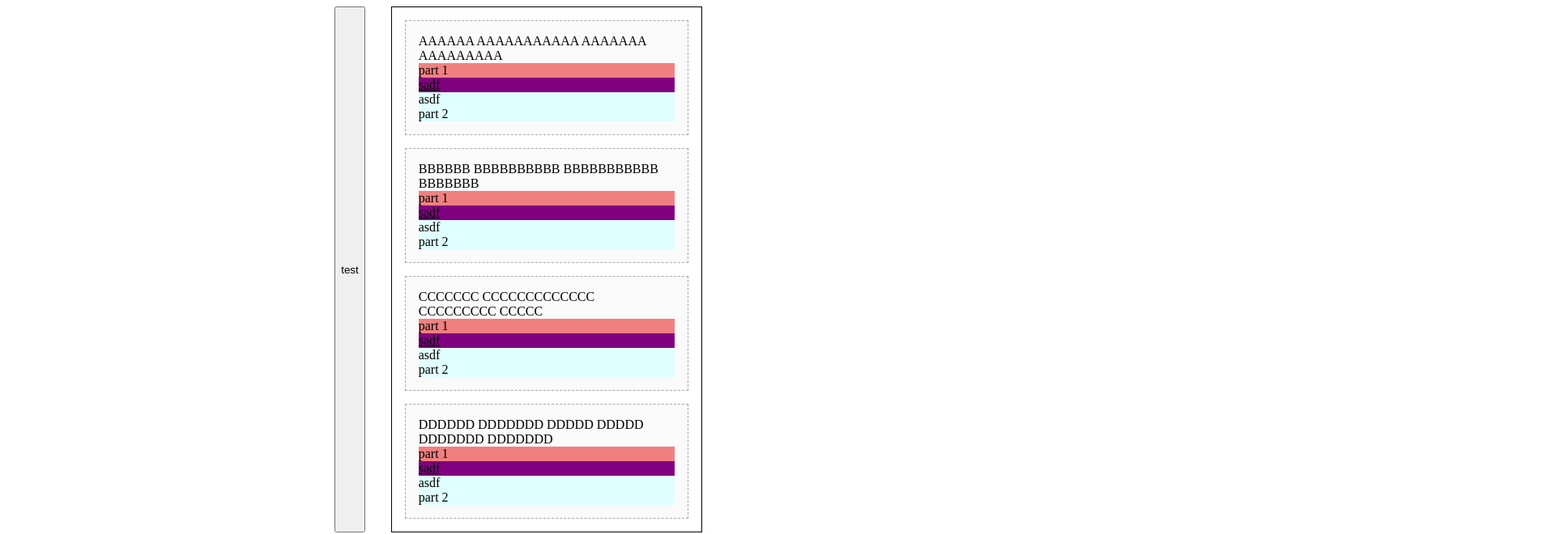
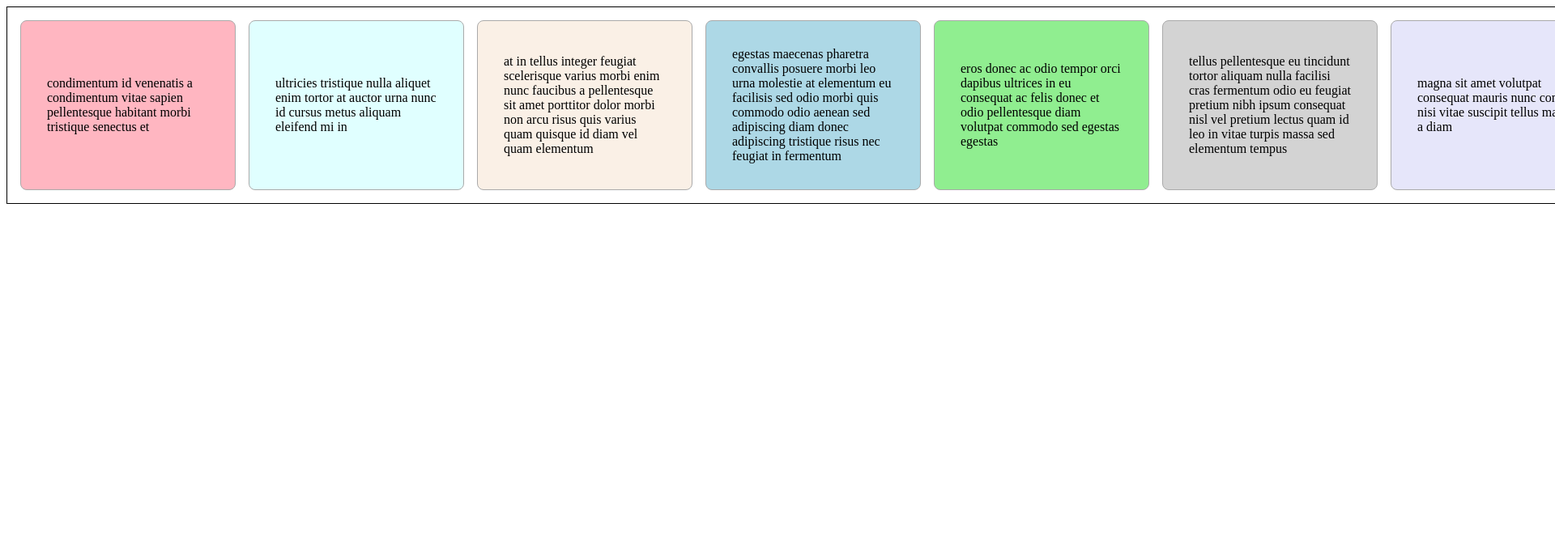
Before and after one commit to keyonvdelzen/drag_and_drop, a Vue app: page / in a window 1280 px wide. Shown: the top 660 px of the page at 81% size, 1920 px wide, since content can reach past the window. Built offline with nearby package versions, Linux system fonts and the light colour scheme.

Commit message:
Component clean up

```diff
--- a/src/App.vue
+++ b/src/App.vue
@@ -1,26 +1,25 @@
 <template>
   <div class="lists-container">
-    <button @click="testLog()">test</button>
     <drag-component
       :elements="items"
-      @elements-changed="updateItems"
-      :dragDelay="50"
+      @elements-changed="handleElementsChanged"
+      :dragDelay="150"
       dragContainerId="drag-container"
-      dragItemClass="drag-item"
-      preDragItemClass="pre-drag"
+      dragElementClass="drag-element"
+      preDragElementClass="pre-drag"
+      :animateDragElement="true"
+      :animateDropPreview="true"
     >
       <div class="drag-container" id="drag-container">
-        <div v-for="item in items" :key="item.id" class="drag-item">
+        <div
+          v-for="item in items"
+          :key="item.id"
+          @click.prevent="handleElementClick"
+          class="drag-element"
+          :style="`background-color: ${item.color}`"
+        >
           <div class="content">
             <div class="text">{{ item.text }}</div>
-            <div class="footer">
-              <div>
-                part 1
-                <div style="text-decoration: underline">sadf</div>
-                <div>asdf</div>
-              </div>
-              <div>part 2</div>
-            </div>
           </div>
         </div>
       </div>
@@ -41,27 +40,51 @@ export default {
       items: [
         {
           id: 0,
-          text: "AAAAAA AAAAAAAAAAA AAAAAAA AAAAAAAAA",
-          order: 0,
-          clone: false,
+          text: "condimentum id venenatis a condimentum vitae sapien pellentesque habitant morbi tristique senectus et",
+          order: 1,
+          color: "lightpink",
         },
         {
           id: 1,
-          text: "BBBBBB BBBBBBBBBB BBBBBBBBBBB BBBBBBB",
-          order: 1,
-          clone: false,
+          text: "ultricies tristique nulla aliquet enim tortor at auctor urna nunc id cursus metus aliquam eleifend mi in",
+          order: 0,
+          color: "lightcyan",
         },
         {
           id: 2,
-          text: "CCCCCCC CCCCCCCCCCCCC CCCCCCCCC CCCCC",
-          order: 2,
-          clone: false,
+          text: "at in tellus integer feugiat scelerisque varius morbi enim nunc faucibus a pellentesque sit amet porttitor dolor morbi non arcu risus quis varius quam quisque id diam vel quam elementum",
+          order: 3,
+          color: "linen",
         },
         {
           id: 3,
-          text: "DDDDDD DDDDDDD DDDDD DDDDD DDDDDDD DDDDDDD",
-          order: 3,
-          clone: false,
+          text: "egestas maecenas pharetra convallis posuere morbi leo urna molestie at elementum eu facilisis sed odio morbi quis commodo odio aenean sed adipiscing diam donec adipiscing tristique risus nec feugiat in fermentum",
+          order: 2,
+          color: "lightblue",
+        },
+        {
+          id: 4,
+          text: "eros donec ac odio tempor orci dapibus ultrices in  eu consequat ac felis donec et odio pellentesque diam volutpat commodo sed egestas egestas",
+          order: 4,
+          color: "lightgreen",
+        },
+        {
+          id: 5,
+          text: "tellus pellentesque eu tincidunt tortor aliquam nulla facilisi cras fermentum odio eu feugiat pretium nibh ipsum consequat nisl vel pretium lectus quam id leo in vitae turpis massa sed elementum tempus",
+          order: 6,
+          color: "lightgray",
+        },
+        {
+          id: 6,
+          text: "magna sit amet volutpat consequat mauris nunc congue nisi vitae suscipit tellus mauris a diam",
+          order: 5,
+          color: "lavender",
+        },
+        {
+          id: 7,
+          text: "mi tempus imperdiet nulla malesuada pellentesque cum sociis natoque penatibus et magnis dis parturient montes nascetur ridiculus mus mauris vitae ultricies leo integer malesuada nunc vel risus commodo",
+          order: 7,
+          color: "lemonchiffon",
         },
       ],
     };
@@ -78,13 +101,16 @@ export default {
     // },
   },
   methods: {
-    testLog() {
-      console.table(this.items, "text");
+    handleElementsChanged(data) {
+      this.items = data.newElementsArray;
+
+      // console.table(data.oldElementsArray);
+      // console.table(data.newElementsArray);
     },
-    updateItems(newValue) {
-      // console.table(newValue, "text");
-      this.items = newValue;
-      // console.table(this.items, "text");
+    handleElementClick() {
+      // Do stuff when user clicks on element without dragging it
+      // ...
+      console.log("clicked not dragged");
     },
   },
 };
@@ -96,41 +122,33 @@ $light-gray: #fafafa;
 
 .lists-container {
   display: flex;
-  justify-content: center;
   gap: 32px;
 
   .drag-container {
     display: flex;
-    flex-direction: column;
-    max-width: 350px;
+    flex-direction: row;
+    justify-content: flex-start;
     padding: 16px;
     border: 1px solid black;
 
-    .drag-item {
+    .drag-element {
       display: flex;
       align-items: center;
-      border: 1px dashed $gray;
-      padding: 16px;
-      transition: opacity 0.1s ease-in;
+      width: 200px;
+      border: 1px solid $gray;
+      border-radius: 8px;
+      padding: 32px;
+      transition: opacity 0.05s ease-in;
       background-color: $light-gray;
       user-select: none;
+
+      // &.dragging {
+      //   // Customize drag element clone styling...
+      // }
 
       .handle {
         background-color: hotpink;
         margin-right: 8px;
-      }
-
-      .footer {
-        :first-child {
-          background-color: lightcoral;
-
-          :first-child {
-            background-color: purple;
-          }
-        }
-        :last-child {
-          background-color: lightcyan;
-        }
       }
 
       &:hover {
@@ -142,9 +160,13 @@ $light-gray: #fafafa;
       }
 
       &:not(:last-child) {
-        margin-bottom: 16px;
+        margin-right: 16px;
       }
     }
+
+    // .element-drop-preview {
+    //   // Customize drop preview styling...
+    // }
   }
 }
 </style>
--- a/src/components/DragComponent.vue
+++ b/src/components/DragComponent.vue
@@ -15,12 +15,12 @@ export default {
       required: false,
       default: "drag-container",
     },
-    dragItemClass: {
+    dragElementClass: {
       type: String,
       required: false,
-      default: "drag-item",
+      default: "drag-element",
     },
-    preDragItemClass: {
+    preDragElementClass: {
       type: String,
       required: false,
       default: "pre-drag",
@@ -28,79 +28,90 @@ export default {
     dragDelay: {
       type: Number,
       required: false,
-      default: 50,
+      default: 150,
+    },
+    animateDropPreview: {
+      type: Boolean,
+      required: false,
+      default: false,
+    },
+    animateDragElement: {
+      type: Boolean,
+      required: false,
+      default: false,
     },
   },
   data() {
     return {
       dragging: false,
       dropped: false,
-      elementKey: null,
+      elementId: null,
       elementClone: null,
+      oldIndex: null,
+      newIndex: null,
       cursorX: null,
       cursorY: null,
       cursorMovedX: 0,
-      cursorMovedY: null,
+      cursorMovedY: 0,
       cursorMovedInitialized: false,
-      hiddenElementDisplay: null,
-      oldIndex: null,
-      newIndex: null,
+      hiddenElementDisplayValue: null,
     };
   },
   mounted() {
-    this.initializeElements();
+    this.initialize();
   },
   methods: {
-    updateElementValue(newValue) {
-      if (Array.isArray(newValue)) {
-        this.$emit("elements-changed", newValue);
-      }
-    },
-    initializeElements() {
-      // Set id on container
+    initialize() {
+      // Get all direct child elements of element with containerId
       let domElements = document.querySelectorAll(
         `#${this.dragContainerId} > *`
       );
-      let elements = this.elements;
 
+      let uniqueId = 0;
+
+      // Set unique ids on child elements and bind event listeners
       for (let i = 0; i < domElements.length; i++) {
         let element = domElements[i];
-        let item = elements[i];
 
-        // Set id on elements
-        element.id = `drag-element-${item.id}`;
+        // Set unique id on element (if element has no id yet)
+        if (element.id.length === 0) {
+          element.id = `drag-element-${uniqueId}`;
+          uniqueId++;
+        }
 
-        // Set event listeners
+        // Bind event listeners
         element.addEventListener("mousedown", (e) => {
           if (e.which === 1) {
-            this.handleOnClickElement(item.id, item.id);
+            this.handleOnClick(element.id);
           }
         });
         element.addEventListener("mouseenter", () => {
-          this.setElementDropPreview(item.id);
+          this.setElementDropPreview(element.id);
         });
       }
+
+      uniqueId = 0;
     },
-    handleOnClickElement(elementKey) {
+    handleOnClick(elementId) {
       // Create elementClone
-      let element = this.getElementByKey(elementKey);
+      let element = this.getElementById(elementId);
       let elementIndex = [].indexOf.call(element.parentNode.children, element);
       let elementClone = this.createElementClone(element);
 
+      // Call drop listener handler
+      this.handleDropListener(elementId);
+
       // Store data
-      this.elementKey = elementKey;
+      this.elementId = elementId;
       this.oldIndex = elementIndex;
       this.elementClone = elementClone;
 
       // Configure element and elementClone
       let elementData = this.configureElementAndClone(element, elementClone);
 
-      // Set handle drop listener
-      this.handleDropListener(elementKey);
-
-      // Enter dragging state after set amount of time (dragDelay prop)
+      // Enter dragging state after x amount of time (customizable)
       setTimeout(() => {
-        this.handleOnHoldElement(
+        this.handleOnHold(
           element,
           elementClone,
           elementData.elementWidth,
@@ -108,13 +119,13 @@ export default {
         );
       }, this.dragDelay);
     },
-    handleOnHoldElement(element, elementClone, elementWidth, elementHeight) {
+    handleOnHold(element, elementClone, elementWidth, elementHeight) {
       // Remove pre-drag class from element
-      element.classList.remove(`${this.preDragItemClass}`);
+      element.classList.remove(`${this.preDragElementClass}`);
 
       // Enter dragging state if user didn't drop item
       if (!this.dropped) {
-        // Replace element with elementClone
+        // Insert elementClone
         let parentElement = element.parentNode;
         let elementIndexInParentContainer = Array.prototype.indexOf.call(
           parentElement.children,
@@ -125,20 +136,26 @@ export default {
           parentElement.children[elementIndexInParentContainer]
         );
 
-        // Handle drag class/styling
+        // Copy element styling to elementClone
         this.copyElementStylingToCloneDeep(element, elementClone);
+
+        // Set dragging class on elementClone
         elementClone.classList.add("dragging");
 
-        // Set move listener to position element clone at cursor position
-        this.handleMoveListener(elementClone, elementWidth, elementHeight);
+        if (this.animateDragElement) {
+          elementClone.classList.add("animated");
+        }
 
         // Set dragging true
         this.dragging = true;
 
+        // Bind move listener to position element clone at cursor position
+        this.handleMoveListener(elementClone, elementWidth, elementHeight);
+
         // Hide original element
         this.hideElement(element);
       } else {
-        // Reset dropped status if user only clicked the element
+        // Reset dropped status if user dropped the element before entering dragging state
         this.dropped = false;
       }
     },
@@ -157,10 +174,10 @@ export default {
         }
       });
     },
-    handleDropListener(elementKey) {
+    handleDropListener(elementId) {
       let self = this;
       document.addEventListener("mouseup", function mouseUpHandler() {
-        self.dropElement(elementKey);
+        self.dropElement(elementId);
         this.removeEventListener("mouseup", mouseUpHandler);
       });
     },
@@ -196,9 +213,9 @@ export default {
       elementClone.style.visibility = "visible";
       elementClone.style.position = "absolute";
     },
-    setElementDropPreview(hoverElementKey) {
+    setElementDropPreview(hoverElementId) {
       if (this.dragging) {
-        let domElement = this.getElementByKey(this.elementKey);
+        let domElement = this.getElementById(this.elementId);
         let elementSize = this.getElementSize(domElement);
         let elementWidth = elementSize.width;
         let elementHeight = elementSize.height;
@@ -208,7 +225,7 @@ export default {
           this.cursorMovedX > elementWidth ||
           this.cursorMovedY > elementHeight
         ) {
-          let hoverDomElement = this.getElementByKey(hoverElementKey);
+          let hoverDomElement = this.getElementById(hoverElementId);
           let hoverDomParentElement = hoverDomElement.parentElement;
 
           // Set element drop preview styling
@@ -221,85 +238,26 @@ export default {
       }
     },
     setElementDropPreviewStyling(element) {
-      // TODO: Implement drop preview styling customization
-      element.style.opacity = 0.5;
-      element.classList.add("shaking");
-    },
-    clearElementDropPreviewStyling(element) {
-      // TODO: Implement drop preview styling customization
-      element.style.opacity = 1;
-      element.classList.remove("shaking");
-    },
-    dropElement(elementKey) {
-      let element = this.getElementByKey(elementKey);
+      element.classList.add("element-drop-preview");
 
-      // TODO: Handle items array order update
-      // BUG: ON DROPPING ELEMENT, DOM ELEMENTS DO SOME FUNKY STUFF
-      // #dev#
-
-      let elementIndex = [].indexOf.call(element.parentNode.children, element);
-      if (elementIndex > this.oldIndex) {
-        elementIndex--;
+      if (this.animateDropPreview) {
+        element.classList.add("animated");
       }
-      this.newIndex = elementIndex;
-
-      // Update array order
-      let newElementsOrderArray = [...this.elements];
-
-      let oldIndex = this.oldIndex;
-      console.log("Old index: " + oldIndex);
-      let newIndex = this.newIndex;
-      console.log("New index: " + newIndex);
-
-      // console.log(oldIndex, newIndex);
-
-      if (newIndex > oldIndex || newIndex < oldIndex) {
-        let elementToMove = newElementsOrderArray[oldIndex];
-        // console.log(elementToMove);
-        newElementsOrderArray.splice(oldIndex, 1);
-        newElementsOrderArray.splice(newIndex, 0, elementToMove);
-        console.table(this.elements);
-        console.table(newElementsOrderArray);
-      } else {
-        console.log("order did not change");
-      }
-
-      // Emit updated elements array
-      this.updateElementValue(newElementsOrderArray);
-
-      // #dev#
-
-      // Clean up
-      this.clearElementDropPreviewStyling(element);
-      this.dragging = false;
-      this.elementKey = null;
-      this.clearTrackedCursorMovement();
-      let elementClone = this.getElementByKey(elementKey, true);
-
-      if (elementClone) {
-        elementClone.remove();
-        this.elementClone = null;
-      } else {
-        // If user dropped item before it entered dragging state (time between user clicking + dragDelay prop)
-        this.dropped = true;
-      }
-
-      this.showElement(element);
     },
     showElement(element) {
-      element.style.display = this.hiddenElementDisplay;
-      this.hiddenElementDisplay = null;
+      element.style.display = this.hiddenElementDisplayValue;
+      this.hiddenElementDisplayValue = null;
     },
     hideElement(element) {
       // Get element's display property value
       let elementDisplay = window.getComputedStyle(element).display;
 
-      // Save copy of element's display property value to be able to set it back later in showElement
+      // Save copy of element's display property value to be able to set it back later in this.showElement()
       if (elementDisplay) {
-        this.hiddenElementDisplay = elementDisplay;
+        this.hiddenElementDisplayValue = elementDisplay;
       } else {
         // If not set, assume value is block
-        this.hiddenElementDisplay = "block";
+        this.hiddenElementDisplayValue = "block";
       }
 
       // Hide element
@@ -309,10 +267,11 @@ export default {
       return element.cloneNode(true);
     },
     configureElementAndClone(element, clone) {
-      element.classList.add(`${this.preDragItemClass}`);
+      // Set pre-drag class on element
+      element.classList.add(`${this.preDragElementClass}`);
+
+      // Set clone's id
       clone.id = clone.id + "-clone";
-      clone.classList.remove(this.dragItemClass);
-      clone.classList.add(`${this.dragItemClass}-clone`);
 
       // Set clone's size
       let elementPadding = this.getElementPadding(element);
@@ -323,7 +282,7 @@ export default {
       clone.style.width = elementWidth;
       clone.style.height = elementHeight;
 
-      // Return
+      // Return data
       let elementData = {
         element: element,
         elementClone: clone,
@@ -340,22 +299,22 @@ export default {
 
       // Get element's and clone's child nodes
       let elementChildNodes = document.querySelectorAll(
-        `#${this.dragContainerId} > #${this.getElementByKey(
-          this.elementKey,
+        `#${this.dragContainerId} > #${this.getElementById(
+          this.elementId,
           false,
           true
         )}  *`
       );
 
       let cloneChildNodes = document.querySelectorAll(
-        `#${this.dragContainerId} > #${this.getElementByKey(
-          this.elementKey,
+        `#${this.dragContainerId} > #${this.getElementById(
+          this.elementId,
           true,
           true
         )} *`
       );
 
-      // Copy element's children styles to clone's children
+      // Copy element's children's styling to clone's children
       for (let i = 0; i < elementChildNodes.length; i++) {
         let elementChildNode = elementChildNodes[i];
         let cloneChildNode = cloneChildNodes[i];
@@ -363,23 +322,130 @@ export default {
         let elementChildNodeStylesCssText =
           this.getElementCssText(elementChildNode);
         cloneChildNode.style.cssText = elementChildNodeStylesCssText;
+
+        // Set pointer events to none,
+        // because else the elementClone prevents the hover event of the hoverElement from being triggered
+        // TODO: find a way to set the cursor to 'dragging' when dragging
         cloneChildNode.style.pointerEvents = "none";
       }
     },
-    getElementByKey(elementKey, clone = false, string = false) {
+    trackCursorMovement(
+      oldPositionX,
+      oldPositionY,
+      newpositionX,
+      newPositionY
+    ) {
+      // Calculates cumulative cursor movement and stores it in data()
+      let cursorXDifference = 0;
+      let cursorYDifference = 0;
+
+      if (this.cursorMovedInitialized) {
+        cursorXDifference = newpositionX - oldPositionX;
+        cursorYDifference = newPositionY - oldPositionY;
+      } else {
+        this.cursorMovedInitialized = true;
+      }
+
+      this.cursorMovedX = this.cursorMovedX + Math.abs(cursorXDifference);
+      this.cursorMovedY = this.cursorMovedY + Math.abs(cursorYDifference);
+    },
+    dropElement(elementId) {
+      let element = this.getElementById(elementId);
+
+      // Get and set element index
+      let elementIndex = [].indexOf.call(element.parentNode.children, element);
+
+      if (elementIndex > this.oldIndex) {
+        elementIndex--;
+      }
+
+      this.newIndex = elementIndex;
+
+      let oldIndex = this.oldIndex;
+      let newIndex = this.newIndex;
+
+      // Update array order if oldIndex !== newIndex
+      let newElementsArray = [...this.elements];
+      if (newIndex > oldIndex || newIndex < oldIndex) {
+        let elementToMove = newElementsArray[oldIndex];
+        newElementsArray.splice(oldIndex, 1);
+        newElementsArray.splice(newIndex, 0, elementToMove);
+
+        // Emit updated elements array
+        let oldElementsArray = this.elements;
+        this.emitElementsChanged(
+          oldElementsArray,
+          newElementsArray,
+          oldIndex,
+          newIndex,
+          element
+        );
+      }
+
+      // Clean up state
+      this.cleanUpState(element, elementId);
+    },
+    emitElementsChanged(
+      oldElementsArray,
+      newElementsArray,
+      oldElementIndex,
+      newElementIndex,
+      draggedElement
+    ) {
+      this.$emit("elements-changed", {
+        oldElementsArray: oldElementsArray,
+        newElementsArray: newElementsArray,
+        oldElementIndex: oldElementIndex,
+        newElementIndex: newElementIndex,
+        draggedElement: draggedElement,
+      });
+    },
+    clearElementDropPreviewStyling(element) {
+      // TODO: Implement drop preview styling customization
+      element.style.opacity = "";
+      element.classList.remove("element-drop-preview");
+
+      if (this.animateDropPreview) {
+        element.classList.remove("animated");
+      }
+    },
+    cleanUpState(element, elementId) {
+      let elementClone = this.getElementById(elementId, true);
+
+      if (elementClone) {
+        elementClone.remove();
+      } else {
+        // If user dropped item before it entered dragging state (time between user clicking + dragDelay prop)
+        this.dropped = true;
+      }
+
+      this.clearElementDropPreviewStyling(element);
+
+      this.dragging = false;
+      this.elementId = null;
+      this.elementClone = null;
+      this.oldIndex = null;
+      this.newIndex = null;
+      this.cursorX = null;
+      this.cursorY = null;
+      this.cursorMovedX = 0;
+      this.cursorMovedY = 0;
+      this.cursorMovedInitialized = false;
+
+      this.showElement(element);
+    },
+    getElementById(elementId, clone = false, string = false) {
       if (clone) {
         if (string) {
-          return "drag-element-" + elementKey + "-clone";
+          return elementId + "-clone";
         } else {
-          return document.getElementById(
-            "drag-element-" + elementKey + "-clone"
-          );
+          return document.getElementById(elementId + "-clone");
         }
       } else {
         if (string) {
-          return "drag-element-" + elementKey;
+          return elementId;
         } else {
-          return document.getElementById("drag-element-" + elementKey);
+          return document.getElementById(elementId);
         }
       }
     },
@@ -438,45 +504,18 @@ export default {
 
       return elementSize;
     },
-    trackCursorMovement(
-      oldPositionX,
-      oldPositionY,
-      newpositionX,
-      newPositionY
-    ) {
-      // Calculates cumulative cursor movement and stores it in data()
-      let cursorXDifference = 0;
-      let cursorYDifference = 0;
-
-      if (this.cursorMovedInitialized) {
-        cursorXDifference = newpositionX - oldPositionX;
-        cursorYDifference = newPositionY - oldPositionY;
-      } else {
-        this.cursorMovedInitialized = true;
-      }
-
-      this.cursorMovedX = this.cursorMovedX + Math.abs(cursorXDifference);
-      this.cursorMovedY = this.cursorMovedY + Math.abs(cursorYDifference);
-    },
-    clearTrackedCursorMovement() {
-      this.cursorMovedInitialized = false;
-      this.cursorX = null;
-      this.cursorY = null;
-      this.cursorMovedX = null;
-      this.cursorMovedY = null;
-    },
   },
 };
 </script>
 
 <style lang="scss">
 .dragging {
-  animation: pulse 1s infinite !important;
-  opacity: 0.6 !important;
   pointer-events: none !important;
-  // padding: 0;
 
-  @keyframes pulse {
+  &.animated {
+    animation: element-clone-pulse 1s infinite !important;
+
+    @keyframes element-clone-pulse {
       0% {
         transform: scale(0.95);
         box-shadow: 0 0 0 0 rgba(0, 0, 0, 0.2);
@@ -493,11 +532,15 @@ export default {
       }
     }
   }
+}
 
-.shaking {
-  animation: shake-with-pause 2s infinite !important;
+.element-drop-preview {
+  opacity: 0.5;
 
-  @keyframes shake-with-pause {
+  &.animated {
+    animation: element-drop-preview-shake-with-pause 2s infinite !important;
+
+    @keyframes element-drop-preview-shake-with-pause {
       0% {
         transform: translate(1px, 1px) rotate(0deg);
       }
@@ -563,4 +606,5 @@ export default {
       }
     }
   }
+}
 </style>
```
Lines whose indentation alone changed are shown as unchanged.
